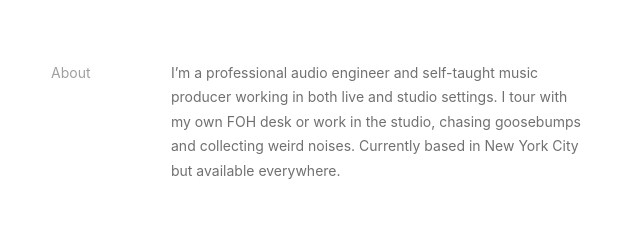
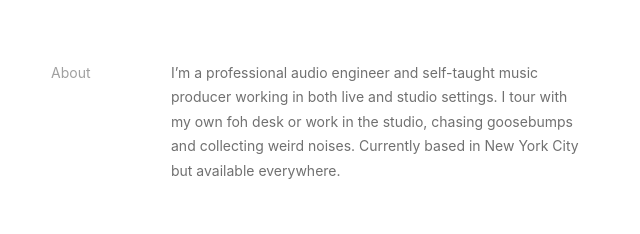
Before and after one commit to iucsola/luc-website-live, a plain HTML site: page index.html in a window 1280 px wide. Shown: the part 480-714 px from the top of the page, 319-959 px from the left. Drawn offline with Linux system fonts and the light colour scheme.

Commit message:
About: foh in kleine letters
Co-Authored-By: Claude Sonnet 5.5 <noreply@anthropic.com>
Claude-Session: https://claude.ai/code/session_01BguCJFBkyRNUXrW8Lr64ni

```diff
--- a/index.html
+++ b/index.html
@@ -42,7 +42,7 @@
 <section id="about" class="about" aria-labelledby="about-title">
  <h2 id="about-title">About</h2>
  <div class="about-text">
-  <p>I’m a professional audio engineer and self-taught music producer working in both live and studio settings. I tour with my own FOH desk or work in the studio, chasing goosebumps and collecting weird noises. Currently based in New York City but available everywhere.</p>
+  <p>I’m a professional audio engineer and self-taught music producer working in both live and studio settings. I tour with my own foh desk or work in the studio, chasing goosebumps and collecting weird noises. Currently based in New York City but available everywhere.</p>
  </div>
 </section>
 
```
